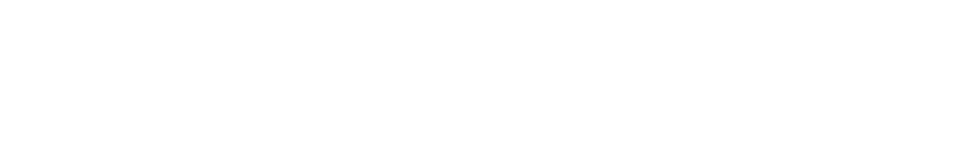
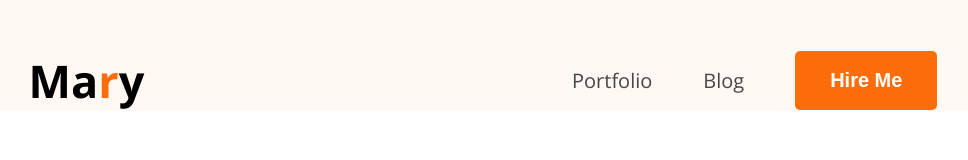
Before and after one commit to ManiacCoder1/hero-dev-portfolio-code, a plain HTML site: page index.html in a window 1280 px wide. Shown: the whole page, without its empty margins (157-1125 px from the left). Drawn offline with nearby package versions, Linux system fonts and the light colour scheme.

Commit message:
second push

```diff
--- a/index.html
+++ b/index.html
@@ -3,11 +3,26 @@
 <head>
     <meta charset="UTF-8">
     <meta name="viewport" content="width=device-width, initial-scale=1.0">
-    <title>Jobayed Hossain Portfolio
+    <title>Jobayed Hossain Portfolio</title>
+    <link rel="preconnect" href="https://fonts.googleapis.com">
+<link rel="preconnect" href="https://fonts.gstatic.com" crossorigin>
+<link href="https://fonts.googleapis.com/css2?family=Open+Sans:ital,wght@0,300..800;1,300..800&display=swap" rel="stylesheet">
+<link rel="stylesheet" href="styles/portfolio.css">
+</head>
+<body class="font-open-sans">
+    <header>
+        <nav>
+            <div class="logo">
+                <h2>Ma<span class="color-orange">r</span>y</h2>
+            </div>
+            <ul class="menu">
+                <li><a href="">Portfolio</a></li>
+                <li><a href="">Blog</a></li>
+                <li><Button class="btn">Hire Me</Button></li>
+            </ul>
+        </nav>
 
-    </title>
-</head>
-<body>
+    </header>
 
 </body>
 </html>
--- /dev/null
+++ b/styles/portfolio.css
@@ -0,0 +1,64 @@
+/* body{
+    background-color: aqua;
+} */
+*{
+    margin: 0;
+    padding: 0;
+    box-sizing: border-box;
+    /* we need to set box-sizing so padding and margin will be within the box */
+    /* we need to set margin padding 0 because our browser takes some margin and padding by their own */
+}
+/* shared style */
+.font-open-sans {
+  font-family: "Open Sans", sans-serif;
+  font-optical-sizing: auto;
+  /* to use special font named "open-sams" */
+ }
+ .logo h2{
+    font-size: 45px;
+
+ }
+ .color-orange{
+    color:#FD6E0A;
+ }
+ .btn{
+    background-color: #FD6E0A;
+    color: white;
+    border: none;
+    padding: 18px 35px;
+    border-radius: 5px;
+    font-size: 20px;
+    font-weight: bold;
+
+
+
+ }
+ /* main style */
+ header{
+    background-color: #FFF8F3;
+    padding-top: 50px;
+ }
+ nav{
+    width: 71%;
+    max-width: 1363;
+    /* border: 2px solid red; */
+    margin: 0 auto;
+    display: flex;
+    justify-content: space-between;
+    /* this means the all elements will be at distance as much as possible */
+    align-items: center;
+ }
+ nav .menu{
+    display: flex;
+    /* to show the elements of menu in a line */
+    list-style: none;
+    /* to delete the style of the menu */
+    gap: 51px;
+    align-items: center;
+    /* all the items of menu in navbar will be inline */
+ }
+ nav .menu a{
+    font-size: 20px;
+    color: #474747;
+    text-decoration: none;
+ }
```
